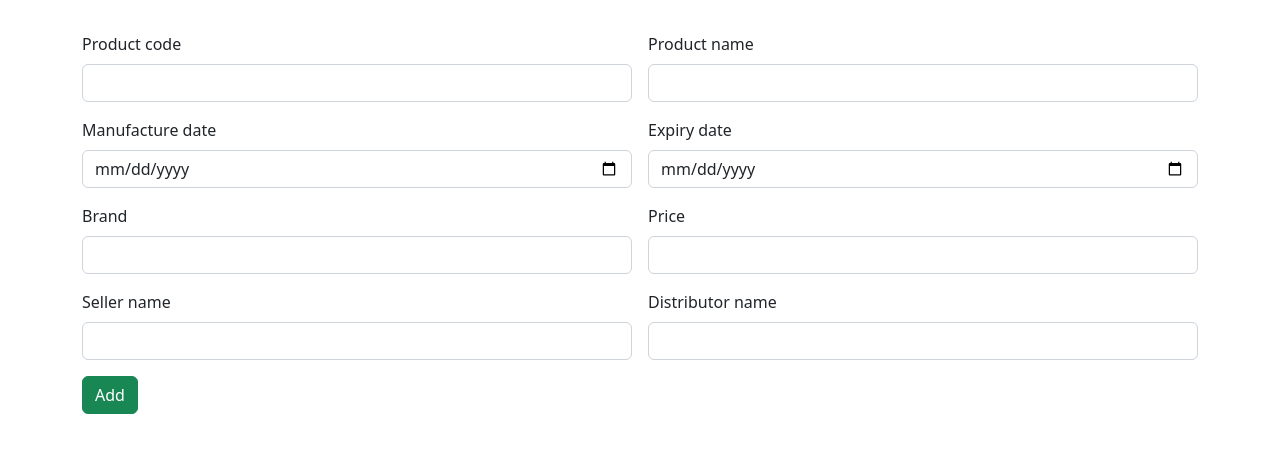
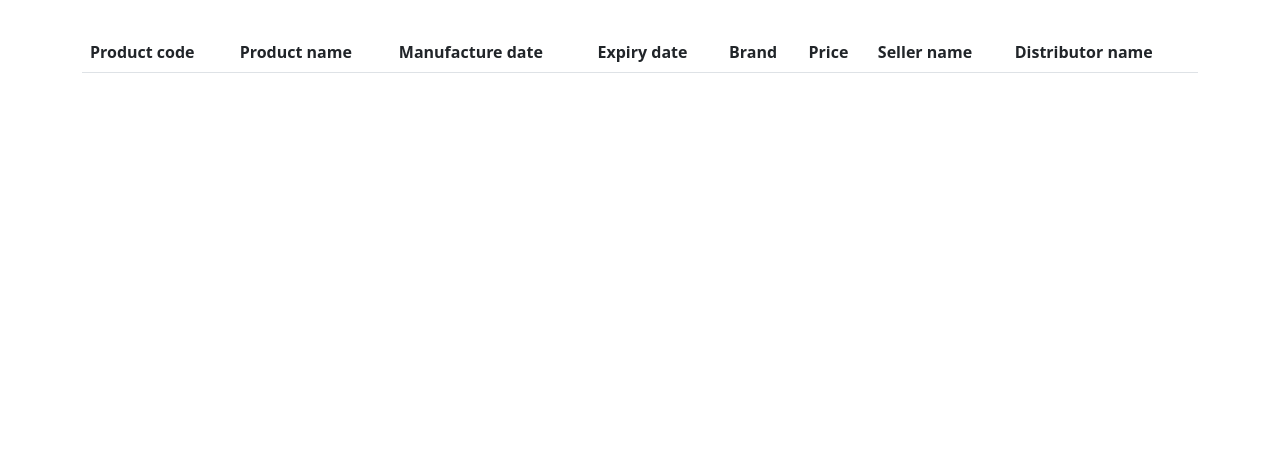
Before and after one commit to Asiyacm/New-Product-Angular-App, an Angular app: page / in a window 1280 px wide. Shown: the top 452 px of the page. Built offline with nearby package versions, Linux system fonts and the light colour scheme.

Commit message:
viewProduct commit

```diff
--- a/src/app/app.component.html
+++ b/src/app/app.component.html
@@ -1,3 +1,3 @@
-<app-add-product></app-add-product>
+<app-view-product></app-view-product>
 
 <router-outlet></router-outlet>
--- a/src/app/app.module.ts
+++ b/src/app/app.module.ts
@@ -5,11 +5,13 @@ import { AppRoutingModule } from './app-routing.module';
 import { AppComponent } from './app.component';
 import { AddProductComponent } from './add-product/add-product.component';
 import { FormsModule } from '@angular/forms';
+import { ViewProductComponent } from './view-product/view-product.component';
 
 @NgModule({
   declarations: [
     AppComponent,
-    AddProductComponent
+    AddProductComponent,
+    ViewProductComponent
   ],
   imports: [
     BrowserModule,
--- /dev/null
+++ b/src/app/view-product/view-product.component.html
@@ -0,0 +1,41 @@
+<div class="container">
+    <div class="row">
+        <div class="col col-12 col-sm-12 col-md-12 col-lg-12 col-xl-12 col-xxl-12">
+            <div class="row g-3 mt-3">
+                <div class="col col-12 col-sm-12 col-md-12 col-lg-12 col-xl-12 col xxl-12">
+
+                    <table class="table">
+                        <thead>
+                          <tr>
+                            <th scope="col">Product code</th>
+                            <th scope="col">Product name</th>
+                            <th scope="col">Manufacture date</th>
+                            <th scope="col">Expiry date</th>
+                            <th scope="col">Brand</th>
+                            <th scope="col">Price</th>
+                            <th scope="col">Seller name</th>
+                            <th scope="col">Distributor name</th>
+                          </tr>
+                        </thead>
+                        <tbody>
+                          <tr *ngFor="let i of product">
+
+                            <td>{{i.pcode}}</td>
+                            <td>{{i.pname}}</td>
+                            <td>{{i.mandate}}</td>
+                            <td>{{i.expdate}}</td>
+                            <td>{{i.brand}}</td>
+                            <td>{{i.price}}</td>
+                            <td>{{i.seller}}</td>
+                            <td>{{i.distributor}}</td>
+
+                          </tr>
+
+                        </tbody>
+                      </table>
+
+                </div>
+            </div>
+        </div>
+    </div>
+</div>
--- /dev/null
+++ b/src/app/view-product/view-product.component.ts
@@ -0,0 +1,12 @@
+import { Component } from '@angular/core';
+
+@Component({
+  selector: 'app-view-product',
+  templateUrl: './view-product.component.html',
+  styleUrls: ['./view-product.component.css']
+})
+export class ViewProductComponent {
+
+  product:any=[]
+
+}
```
Also changed, not shown: src/app/view-product/view-product.component.css (added).
